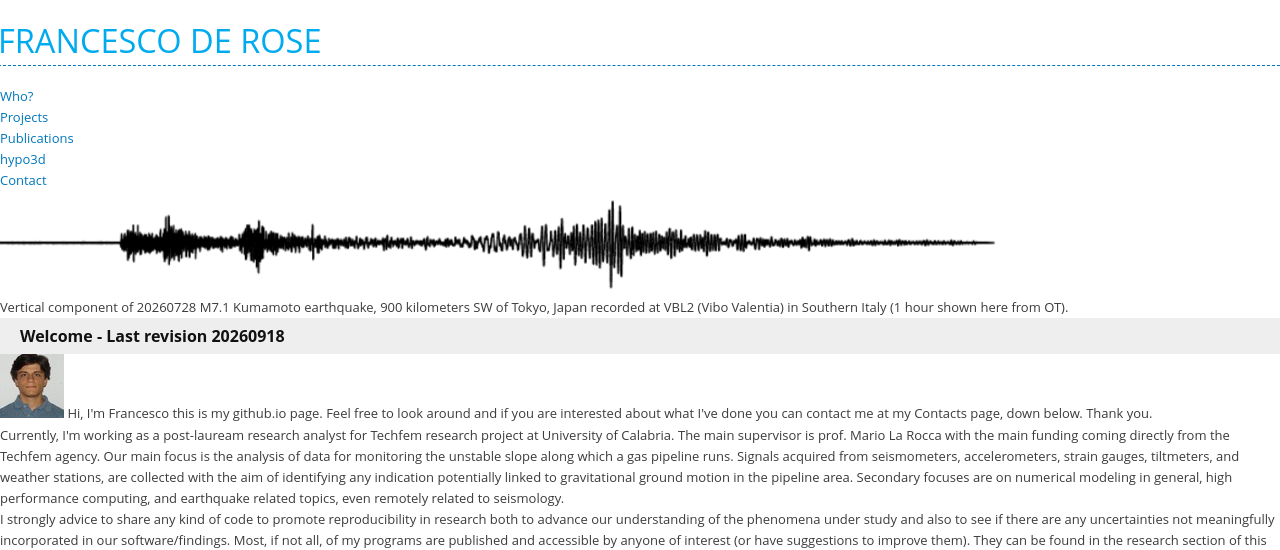
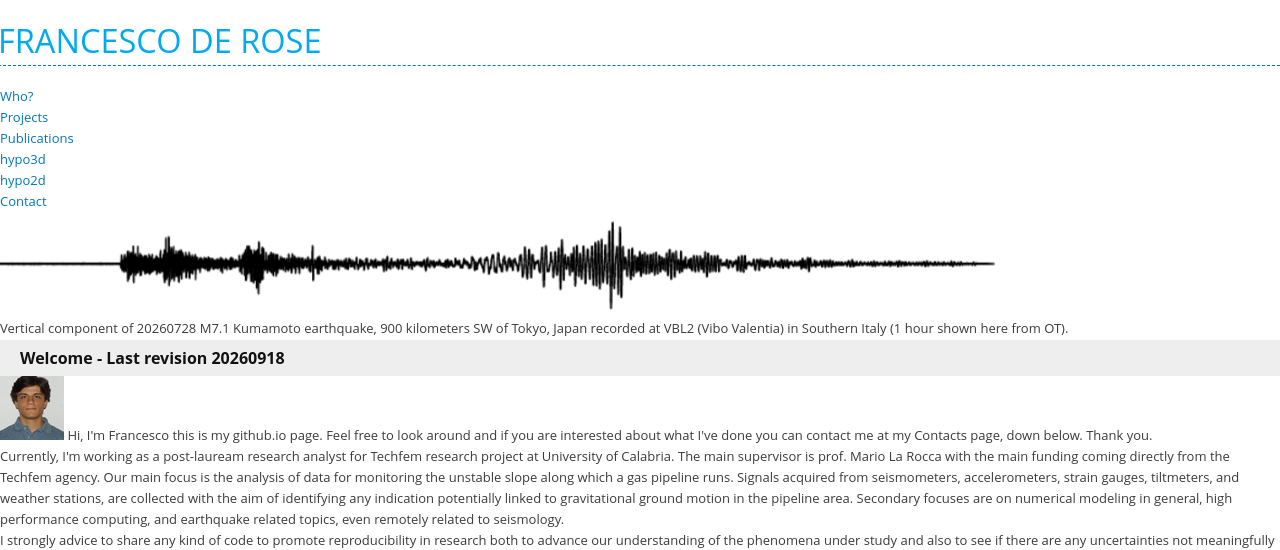
Before and after one commit to FrancescoDeRos/FrancescoDeRos.github.io, a plain HTML site: page index.html in a window 1280 px wide. Shown: the top 550 px of the page. Drawn offline with Linux system fonts and the light colour scheme; some icons are missing.

Commit message:
hypo2d first version

```diff
--- a/index.html
+++ b/index.html
@@ -17,6 +17,7 @@
                 <li><a href="#" onclick="loadContent('proj.html')">Projects</a></li>
                 <li><a href="#" onclick="loadContent('publs.html')">Publications</a></li>
                 <li><a href="#" onclick="loadIframe('Sismocal.INGV.Hypo3D_1985_2026.html')">hypo3d</a></li>
+                <li><a href="#" onclick="loadIframe('eqingvmapint.html')">hypo2d</a></li>
                 <li><a href="#" onclick="loadContent('cont.html')">Contact</a></li>
             </ul>
         </nav>
```
